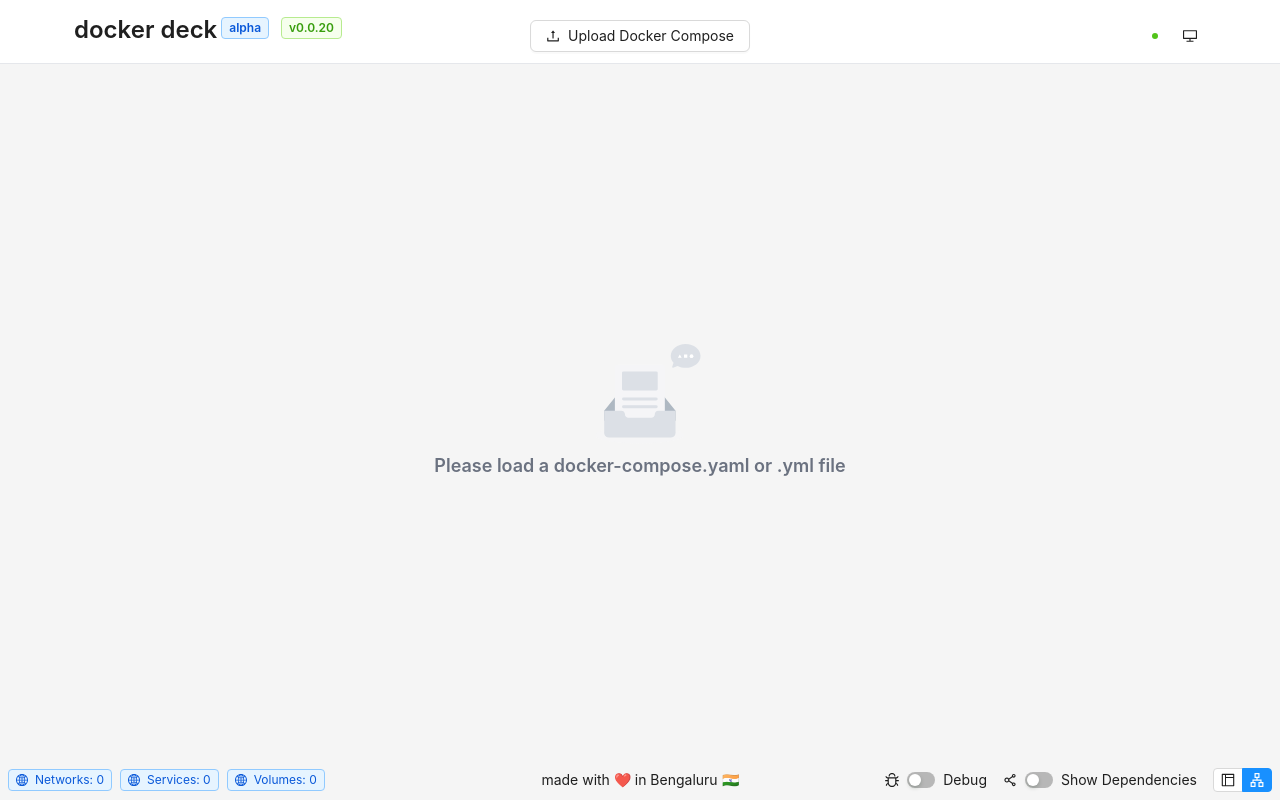
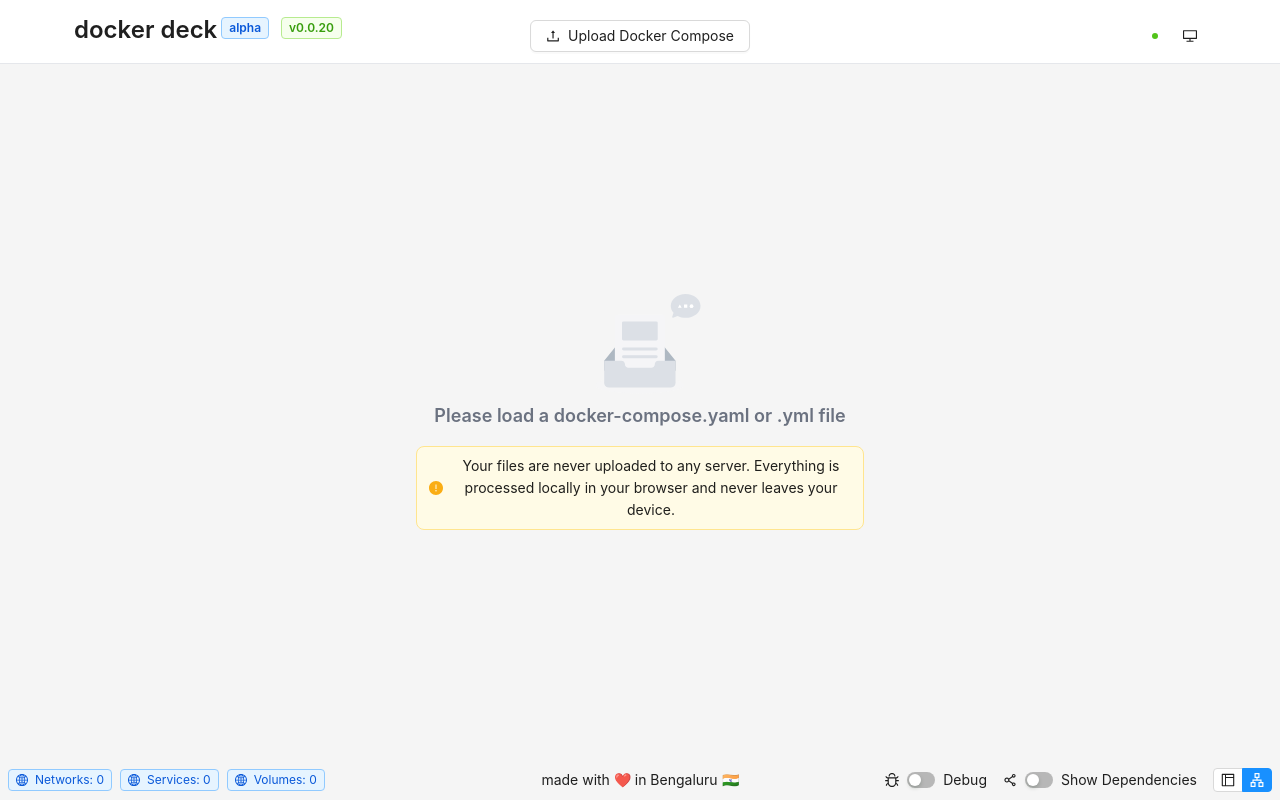
Before and after one commit to gaurav-kispotta/dockerdeck-ui, a React (Vite) app: page / in a window 1280 px wide. Built offline with nearby package versions, Linux system fonts and the light colour scheme.

Commit message:
Add warning alert to inform users about local file processing in Main component

```diff
--- a/src/components/main/Main.tsx
+++ b/src/components/main/Main.tsx
@@ -1,5 +1,5 @@
 import { useContextMenu } from "react-contexify";
-import { Button, ConfigProvider, Empty, Layout, Splitter, Typography } from 'antd'
+import { Alert, Button, ConfigProvider, Empty, Layout, Splitter, Typography } from 'antd'
 import { LeftOutlined, RightOutlined } from '@ant-design/icons'
 import DesignDeck from "../deck/DesignDeck";
 //import SideBar from "../sidebar/SideBar";
@@ -117,11 +117,16 @@
                             >
                             { yamlObject && <DesignDeck clear={false} ></DesignDeck> }
                             { !yamlObject && (
-                                <div className="flex items-center justify-center h-full">
-
+                                <div className="flex flex-col items-center justify-center h-full gap-4">
                                     <Empty description={
                                         <Text strong className="text-gray-500 dark:text-gray-400 text-lg">Please load a docker-compose.yaml or .yml file</Text>
                                     } />
+                                    <Alert
+                                        type="warning"
+                                        showIcon
+                                        message="Your files are never uploaded to any server. Everything is processed locally in your browser and never leaves your device."
+                                        className="max-w-md text-center"
+                                    />
                                 </div>
                             )}
                         </div>
```
